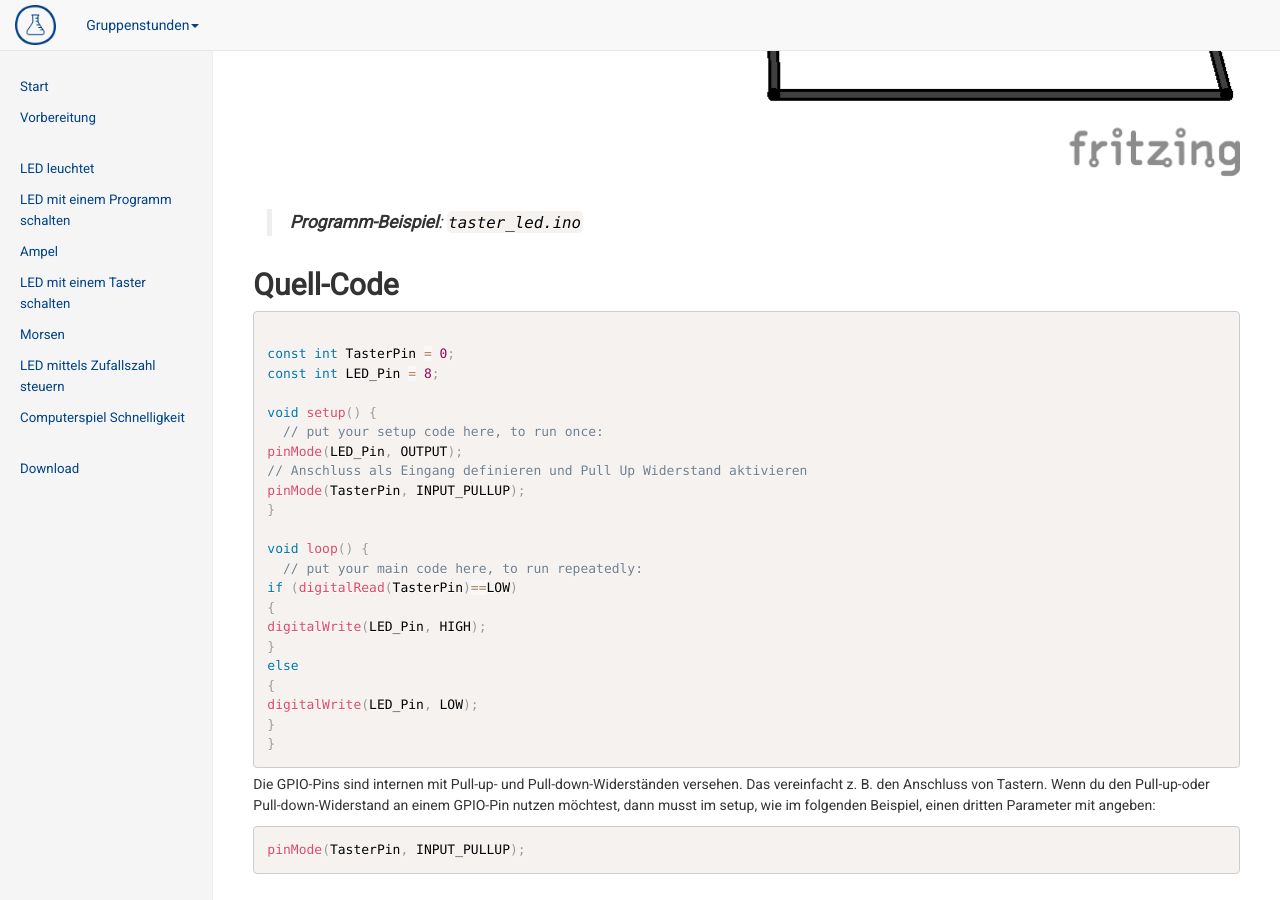
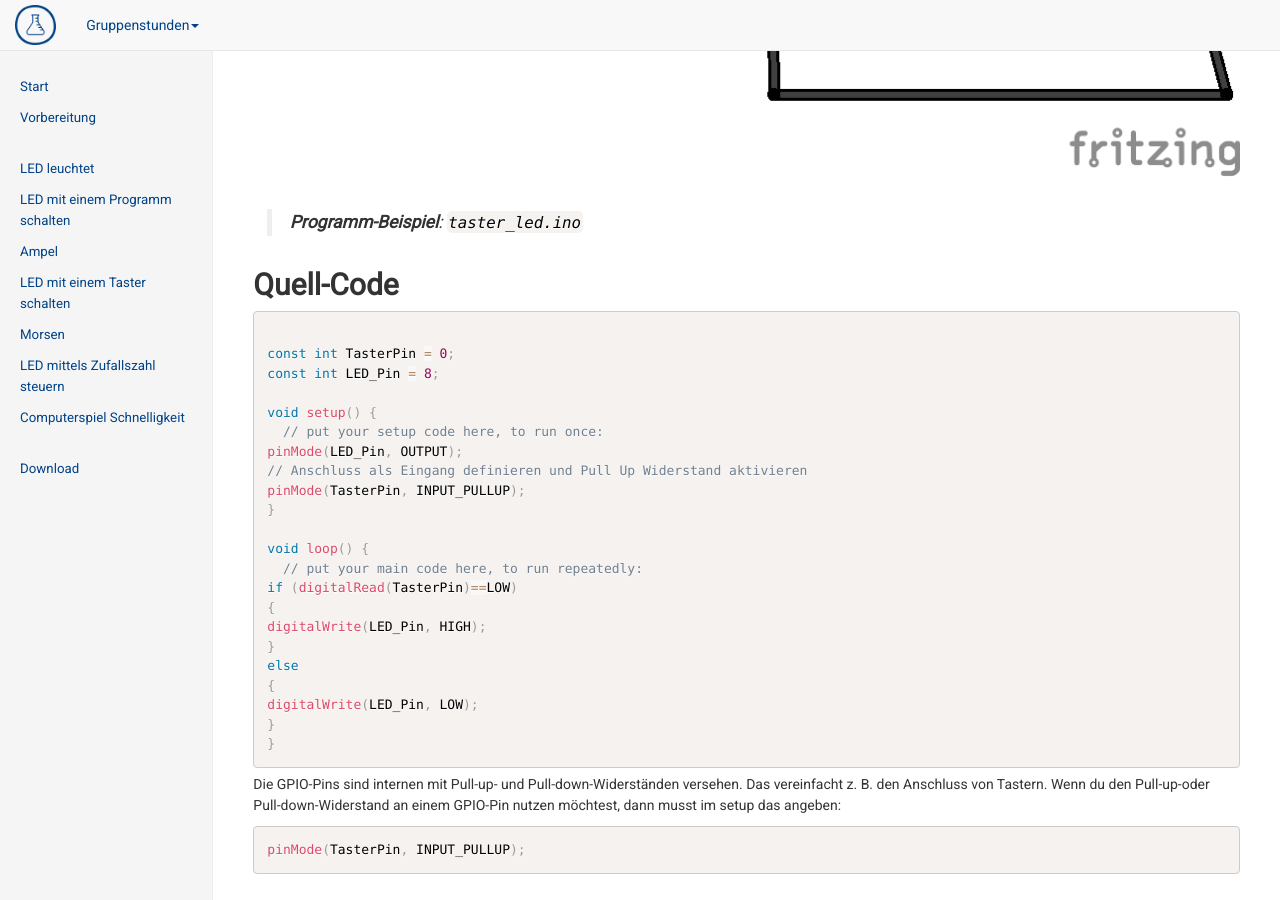
Before and after one commit to vcp-scoutlab/vcp-scoutlab.github.io, a Jekyll site: the page built from arduino-scoutlab-session-kit-1/07-LED-Taster.md, in a window 1280 px wide and 900 px high, scrolled down 1600 px. Built offline with Jekyll 4.4.1, drawn with Linux system fonts in a browser that asks for light colours.

Commit message:
Erklärung zur Verwendung der Pull-up-oder Pull-down-Widerstand korrigiert

````diff
--- a/arduino-scoutlab-session-kit-1/07-LED-Taster.md
+++ b/arduino-scoutlab-session-kit-1/07-LED-Taster.md
@@ -52,7 +52,7 @@ digitalWrite(LED_Pin, LOW);
 }
 ```
 
-Die GPIO-Pins sind internen mit Pull-up- und Pull-down-Widerständen versehen. Das vereinfacht z. B. den Anschluss von Tastern. Wenn du den Pull-up-oder Pull-down-Widerstand an einem GPIO-Pin nutzen möchtest, dann musst im setup, wie im folgenden Beispiel, einen dritten Parameter mit angeben:
+Die GPIO-Pins sind internen mit Pull-up- und Pull-down-Widerständen versehen. Das vereinfacht z. B. den Anschluss von Tastern. Wenn du den Pull-up-oder Pull-down-Widerstand an einem GPIO-Pin nutzen möchtest, dann musst im setup das angeben:
 
 ```C
 pinMode(TasterPin, INPUT_PULLUP);
````
